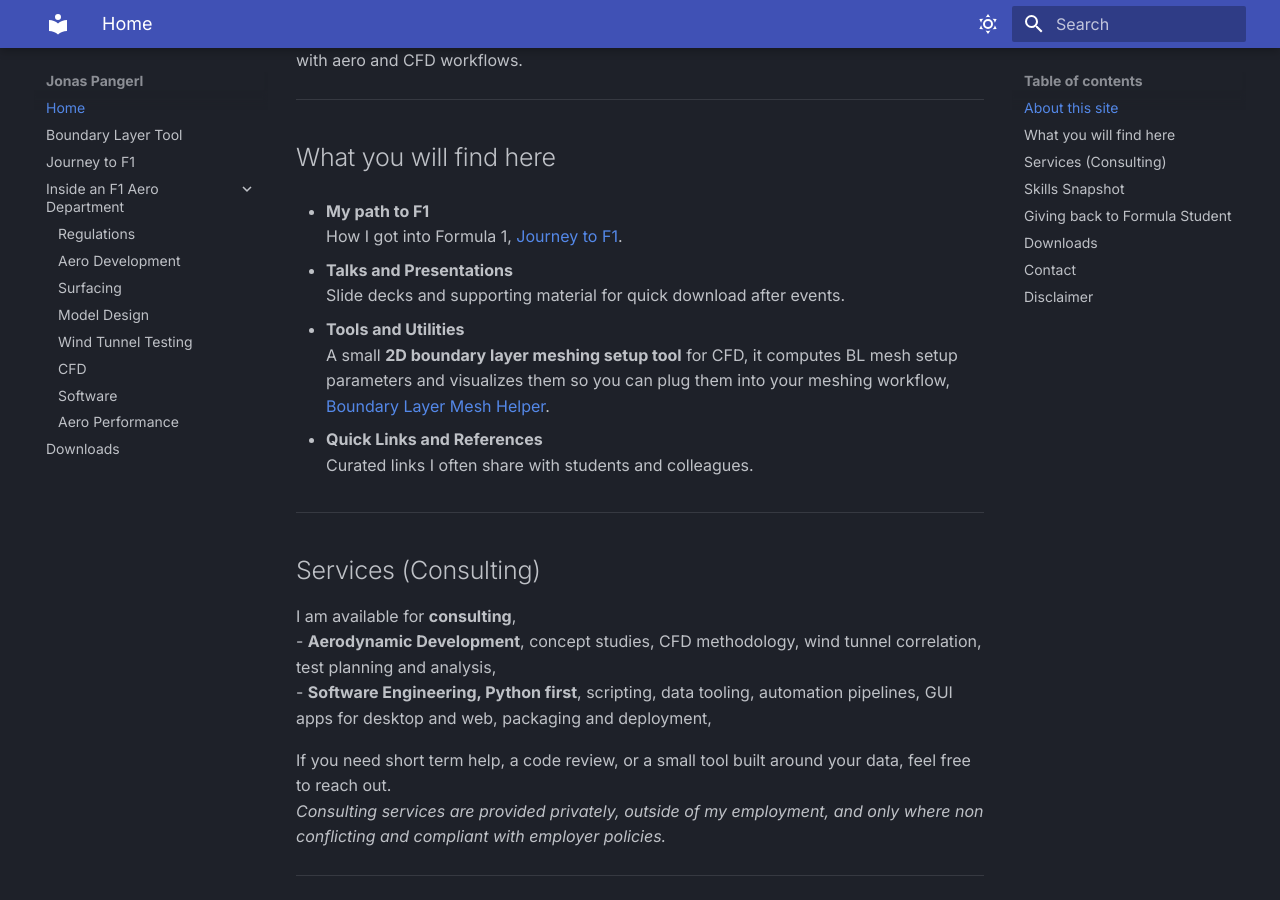
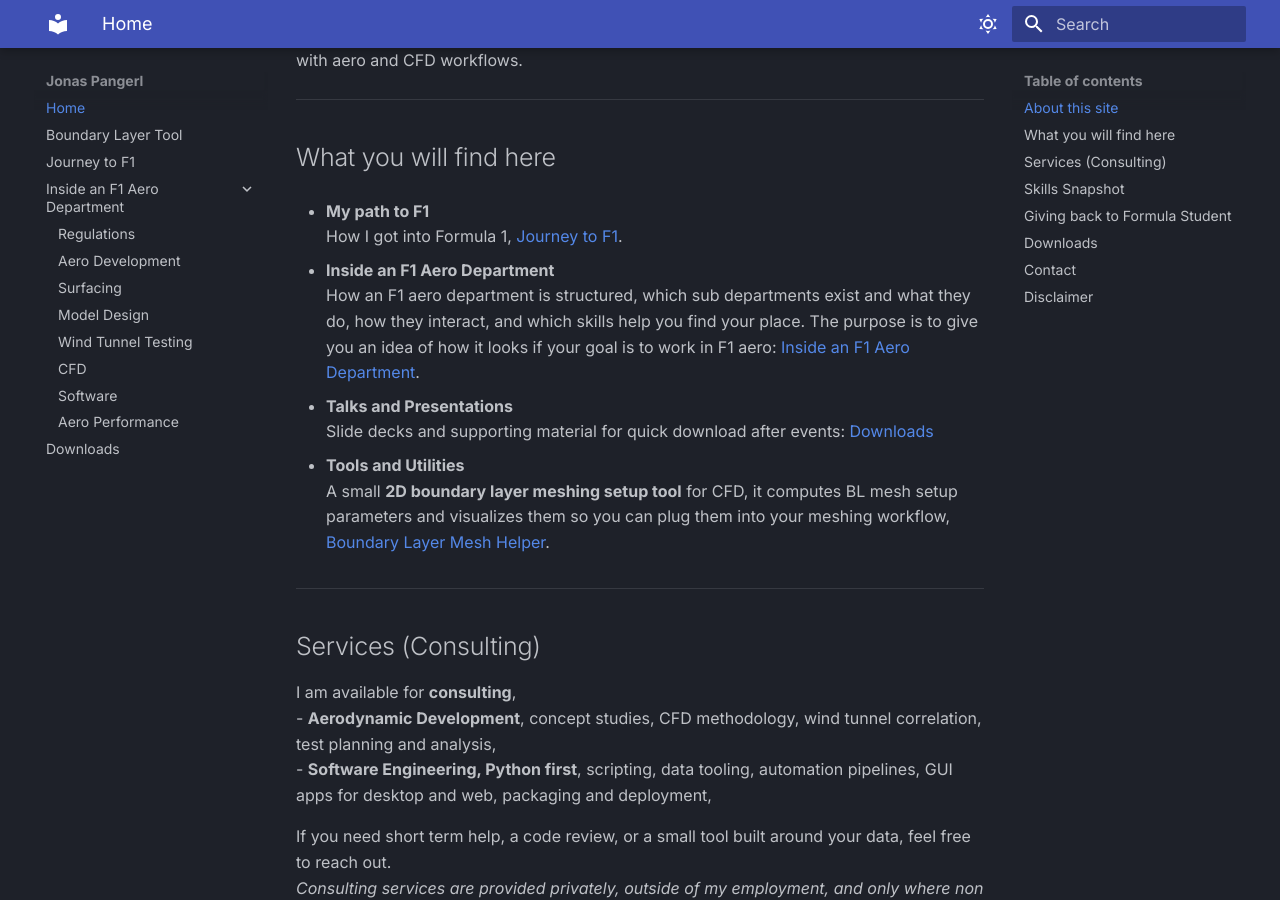
Before and after one commit to JonasPangerl/JonasWebsite, an MkDocs documentation site: the page built from docs/index.md, in a window 1280 px wide and 900 px high, scrolled down 599 px. Built offline with MkDocs 1.6.1 and Material for MkDocs 9.7.7, drawn with Linux system fonts in a browser that asks for light colours.

Commit message:
UPD: Aero Dept added

```diff
--- a/docs/index.md
+++ b/docs/index.md
@@ -24,15 +24,18 @@ You will find talk materials, small utilities, and references that can help with
 - **My path to F1**
   How I got into Formula 1, [Journey to F1](journey-to-f1.md).
 
+- **Inside an F1 Aero Department**
+  How an F1 aero department is structured, which sub departments exist and what they do,
+  how they interact, and which skills help you find your place.
+  The purpose is to give you an idea of how it looks if your goal is to work in F1 aero:
+  [Inside an F1 Aero Department](f1-aero/index.md).
+
 - **Talks and Presentations**
-  Slide decks and supporting material for quick download after events.
+  Slide decks and supporting material for quick download after events: [Downloads](downloads.md)
 
 - **Tools and Utilities**
   A small **2D boundary layer meshing setup tool** for CFD, it computes BL mesh setup parameters and visualizes them so you can plug them into your meshing workflow,
   [Boundary Layer Mesh Helper](boundary_layer_tool.md).
-
-- **Quick Links and References**
-  Curated links I often share with students and colleagues.
 
 ---
 
```
